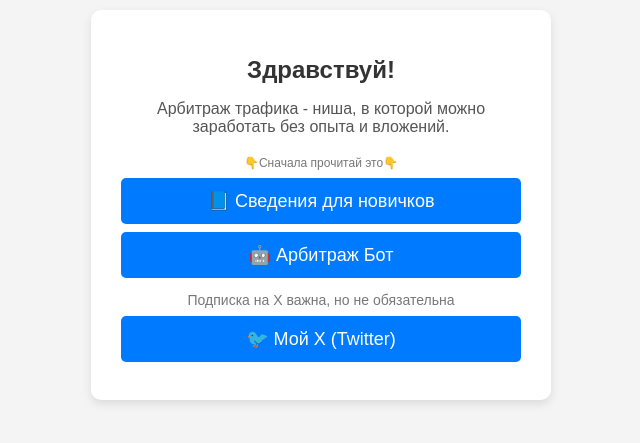
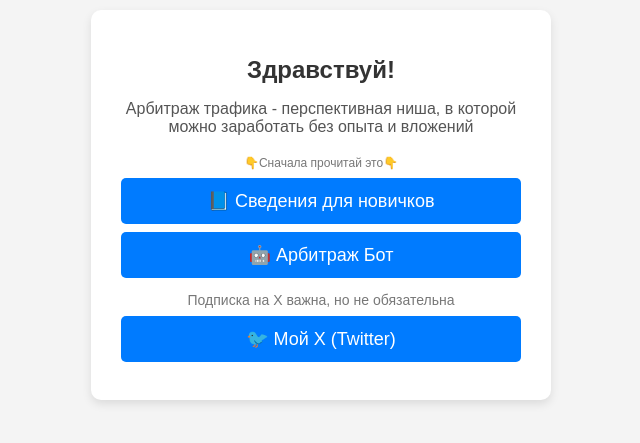
Before and after one commit to minchc/Arbiragelinks, a plain HTML site: page index.html in a window 1280 px wide. Shown: the part 215-658 px from the top of the page, without its empty margins (319-959 px from the left). Drawn offline with Linux system fonts and the light colour scheme.

Commit message:
Update index.html

```diff
--- a/index.html
+++ b/index.html
@@ -59,7 +59,7 @@
     <div class="container">
         <h1>Здравствуй!</h1>
 
-        <p>Арбитраж трафика - ниша, в которой можно заработать без опыта и вложений.</p>
+        <p>Арбитраж трафика - перспективная ниша, в которой можно заработать без опыта и вложений</p>
         <p style="font-size: 12px; color: #777; margin-bottom: 5px;">👇Сначала прочитай это👇</p>
          <a class="link" href="novice.html">📘 Сведения для новичков</a>
 
```
